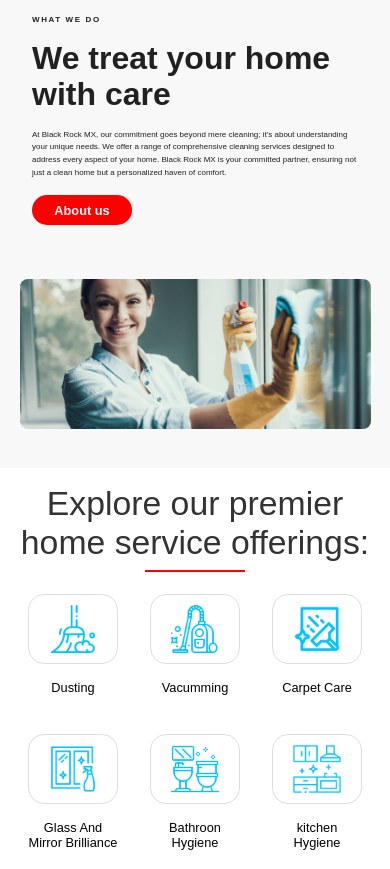
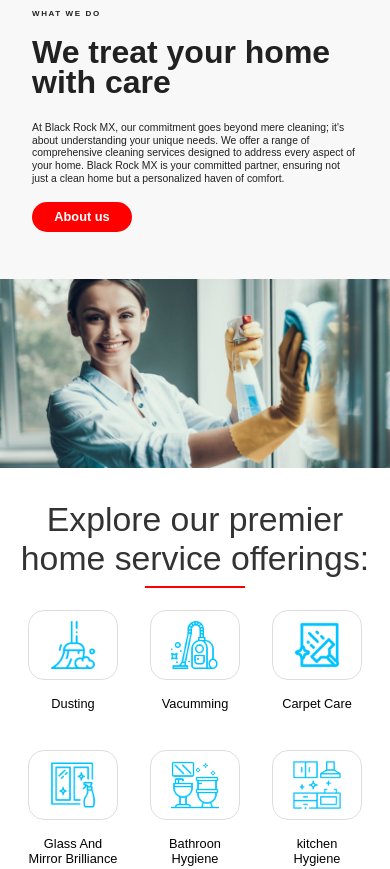
Before and after one commit to ArpanSankesh/Anthony-freelance-project-, a plain HTML site: page index.html in a window 390 px wide. Shown: the part 440-1309 px from the top of the page. Drawn offline with Linux system fonts and the light colour scheme.

Commit message:
updates in responsive

```diff
--- a/style.css
+++ b/style.css
@@ -376,7 +376,7 @@ section {
 
 /* -------------------TABLET-------------------- */
 
-@media (max-width: 1050px) {
+@media (max-width: 1030px) {
   .navigation-bar {
     padding: 0 3rem;
   }
@@ -420,6 +420,9 @@ section {
   .service-container {
     padding: 2rem 0;
   }
+  .service-section h1 {
+    font-size: 5.5vh;
+}
 
   .nav-main {
     display: none;
@@ -445,6 +448,29 @@ section {
     font-size: 3rem;
     z-index: 1;
   }
+}
+
+@media (max-width:900px) {
+  .img1 {
+    width: 330px;
+    height: 450px;
+    background-position: 30%;
+}
+.about-info h4 {
+  margin-bottom: 1.5rem;
+}
+.about-info h1 {
+  margin-bottom: 1.5rem;
+}
+.about-info p {
+  margin-bottom: 2rem;
+}
+.services {
+  width: 200px;
+  height: 200px;
+  padding: 0 1rem;
+
+}
 }
 
 /* ----------------PHONE----------------------- */
@@ -486,8 +512,9 @@ section {
   }
 
   .img1 {
-    height: 150px;
-    width: 90%;
+    height: 100%;
+    width: 100%;
+    border-radius: 0;
   }
   .about-us {
     flex-direction: column-reverse;
@@ -504,23 +531,25 @@ section {
     width: 100%;
   }
   .about-info h4 {
-    margin-bottom: 1rem;
+    margin-bottom: 1.2rem;
     font-size: 0.5rem;
     letter-spacing: 0.1rem;
   }
 
   .about-info h1 {
-    margin-bottom: 1rem;
+    margin-bottom: 1.5rem;
     font-size: 2rem;
-    line-height: 4.3vh;
+    line-height: 1.9rem;
   }
   .about-info p {
     margin-bottom: 1rem;
-    font-size: 0.5rem;
-    line-height: 1.5vh;
+    font-size: 0.65rem;
+    line-height: 0.8rem;
   }
   .service-section {
     padding: 1rem 0;
+    margin: 1rem 0 0 0 ;
+    min-height: 63vh
   }
   .service-section h1 {
     font-size: 4vh;
@@ -546,4 +575,19 @@ section {
   .services img {
     padding: 10px 20px;
   }
+  .show-background {
+    height: 40vh;
+    background-image: url("Asset/services/image-10-copyright.jpg");
+    background-position: 60%;
+    padding: 1rem;
+    gap: 1rem;
 }
+.show-background h4 {
+  font-size: .7rem;
+  font-weight: 700;
+}
+.show-background h1 {
+  font-size: 1.5rem;
+}
+
+}
```
